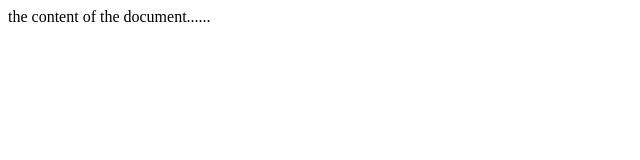
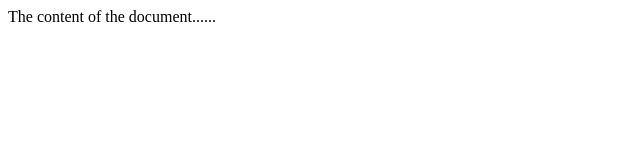
Before and after one commit to DiegoPartinico/2022-11-02, a plain HTML site: page index.html in a window 1280 px wide. Shown: the full height of the page, 0-640 px from the left. Drawn offline with Linux system fonts and the light colour scheme.

Commit message:
Add files via upload

```diff
--- a/index.html
+++ b/index.html
@@ -1,11 +1,11 @@
 <!DOCTYPE html>
 <html>
   <head>
-    <title>Title of the document </title>
+    <title> Title of the document </title>
   </head>
 
   <body>
-    the content of the document......
+    The content of the document......
   </body>
 
 </html>
```
